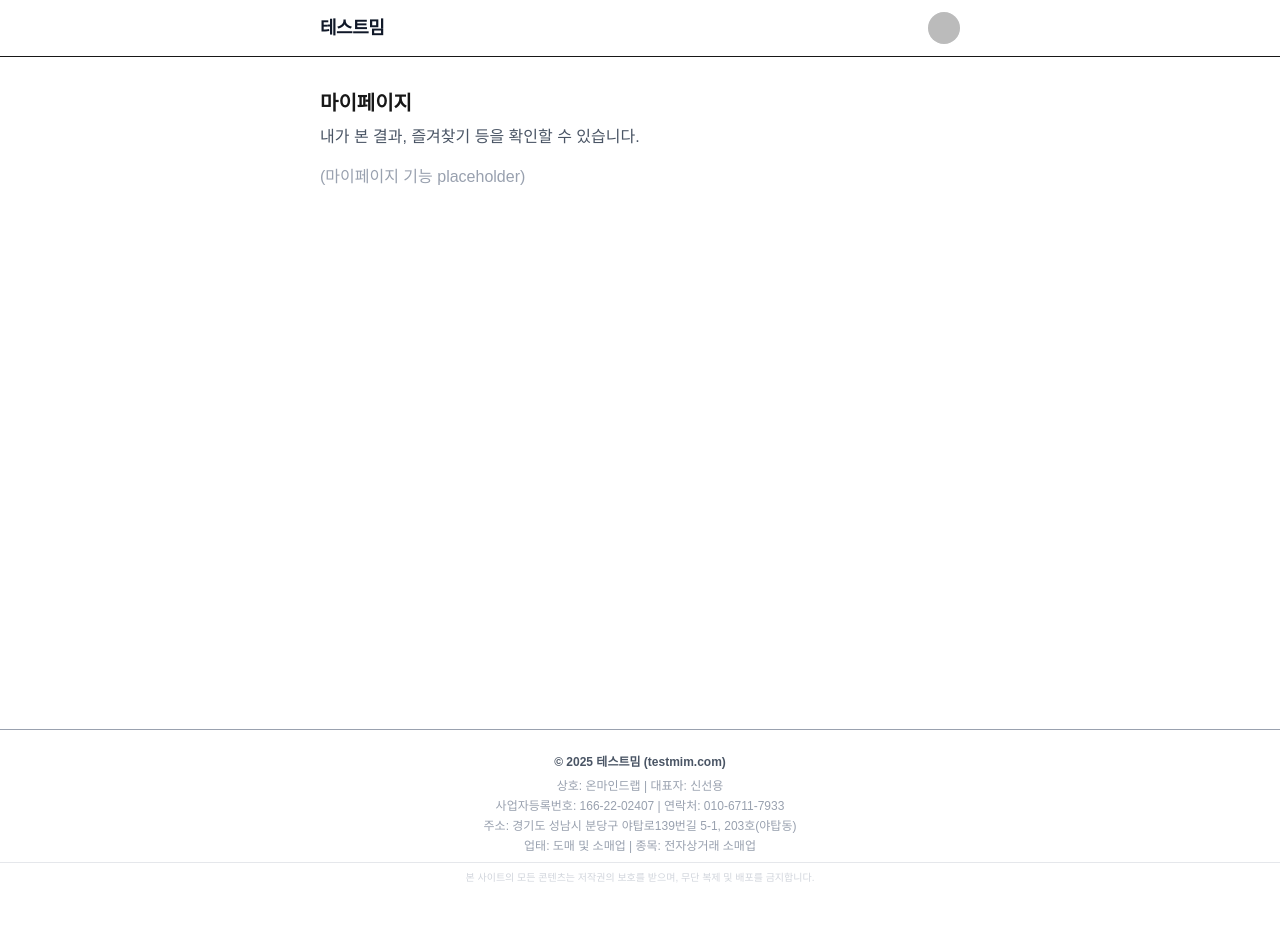
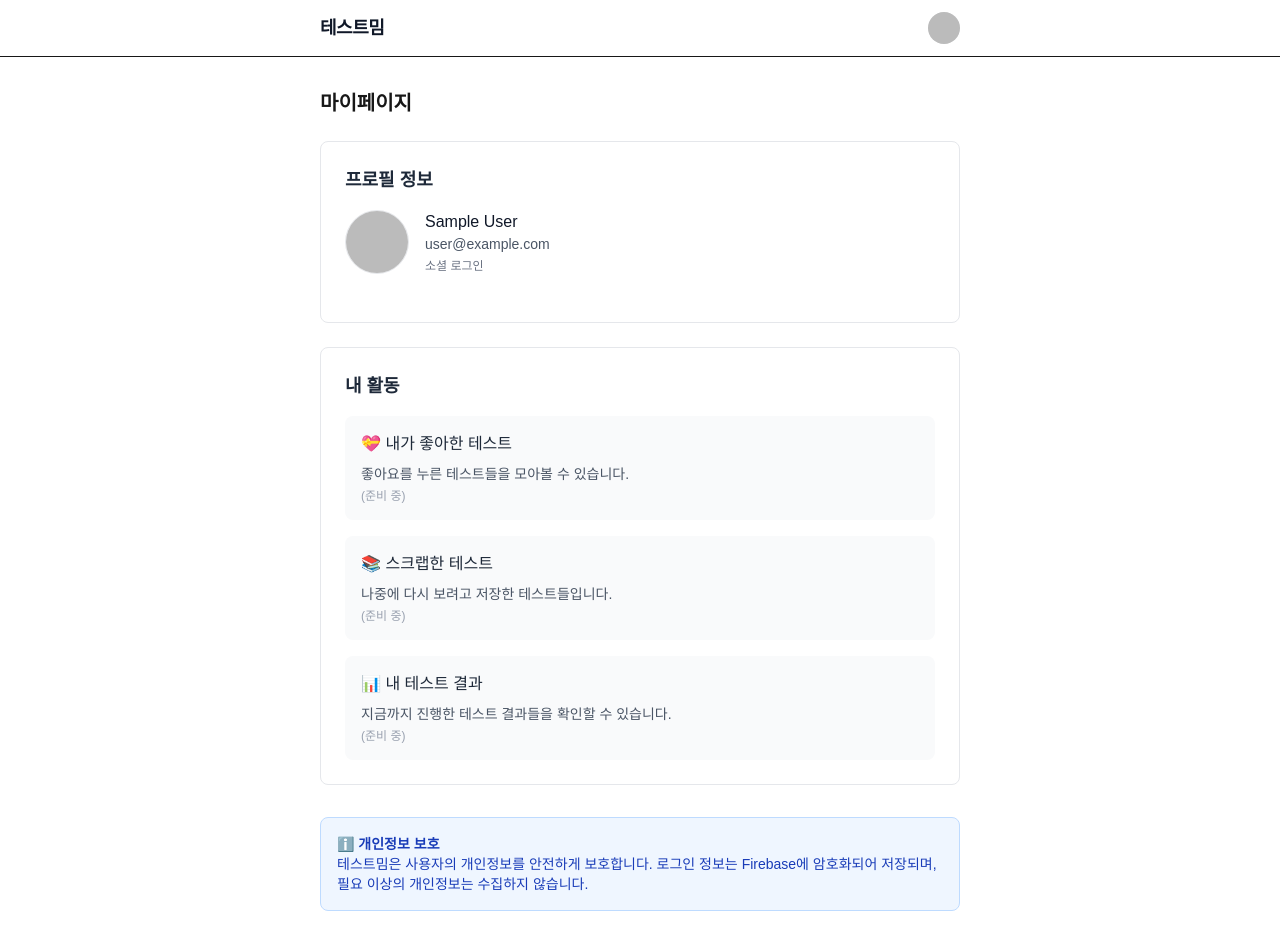
Before and after one commit to pobredward/testmim, a Next.js app: page /mypage in a window 1280 px wide. Shown: the top 952 px of the page. Before the commit the page ends 908 px from the top, so only its background shows below. Built offline with nearby package versions, Linux system fonts and the light colour scheme; no server answers; sample sign-in values are in the browser's storage.

Commit message:
Add Feature "Firebase 등록"

```diff
--- a/src/app/api/auth/[...nextauth]/route.ts
+++ b/src/app/api/auth/[...nextauth]/route.ts
@@ -4,6 +4,9 @@ import FacebookProvider from "next-auth/providers/facebook";
 import NaverProvider from "next-auth/providers/naver";
 import KakaoProvider from "next-auth/providers/kakao";
 import AppleProvider from "next-auth/providers/apple";
+import { auth, db } from "@/firebase";
+import { createUserWithEmailAndPassword, signInWithEmailAndPassword, updateProfile } from "firebase/auth";
+import { doc, setDoc, getDoc, serverTimestamp } from "firebase/firestore";
 
 const handler = NextAuth({
   providers: [
@@ -29,12 +32,70 @@ const handler = NextAuth({
     }),
   ],
   callbacks: {
+    async signIn({ user, account, profile }) {
+      try {
+        if (account && user.email) {
+          // Firebase에서 사용자 확인
+          const userRef = doc(db, "users", user.email);
+          const userDoc = await getDoc(userRef);
+
+          if (!userDoc.exists()) {
+            // 새 사용자인 경우 Firestore에 사용자 정보 저장
+            const userData = {
+              uid: user.id,
+              email: user.email,
+              name: user.name || "",
+              image: user.image || "",
+              provider: account.provider,
+              providerId: account.providerAccountId,
+              createdAt: serverTimestamp(),
+              updatedAt: serverTimestamp(),
+              lastLoginAt: serverTimestamp(),
+            };
+
+            await setDoc(userRef, userData);
+            console.log("새 사용자 생성:", user.email);
+          } else {
+            // 기존 사용자인 경우 로그인 시간 업데이트
+            await setDoc(userRef, {
+              lastLoginAt: serverTimestamp(),
+              updatedAt: serverTimestamp(),
+            }, { merge: true });
+            console.log("기존 사용자 로그인:", user.email);
+          }
+        }
+        return true;
+      } catch (error) {
+        console.error("Firebase 사용자 저장 오류:", error);
+        return true; // 에러가 발생해도 로그인은 계속 진행
+      }
+    },
     async session({ session, token }) {
+      if (session.user?.email) {
+        // 세션에 추가 정보 포함
+        session.user.provider = token.provider as string;
+
+        // Firestore에서 사용자 정보 조회
+        try {
+          const userRef = doc(db, "users", session.user.email);
+          const userDoc = await getDoc(userRef);
+          if (userDoc.exists()) {
+            const userData = userDoc.data();
+            session.user.uid = userData.uid;
+            session.user.createdAt = userData.createdAt;
+          }
+        } catch (error) {
+          console.error("세션 정보 조회 오류:", error);
+        }
+      }
       return session;
     },
-    async jwt({ token, account }) {
+    async jwt({ token, account, user }) {
       if (account) {
         token.provider = account.provider;
+      }
+      if (user) {
+        token.uid = user.id;
       }
       return token;
     },
--- a/src/app/mypage/page.tsx
+++ b/src/app/mypage/page.tsx
@@ -1,9 +1,96 @@
+"use client";
+
+import { useSession } from "next-auth/react";
+import { useRouter } from "next/navigation";
+import { useEffect } from "react";
+
 export default function MyPage() {
+  const { data: session, status } = useSession();
+  const router = useRouter();
+
+  useEffect(() => {
+    if (status === "loading") return; // 로딩 중이면 대기
+    if (!session) {
+      router.push("/signin"); // 로그인하지 않은 경우 로그인 페이지로 이동
+    }
+  }, [session, status, router]);
+
+  if (status === "loading") {
+    return (
+      <div className="flex flex-col items-center justify-center min-h-[40vh]">
+        <div className="w-8 h-8 border-2 border-gray-400 border-t-transparent rounded-full animate-spin mb-4"></div>
+        <p className="text-gray-500">로딩 중...</p>
+      </div>
+    );
+  }
+
+  if (!session) {
+    return null; // useEffect에서 리디렉션 처리됨
+  }
+
   return (
     <div>
-      <h1 className="text-xl font-bold mb-2">마이페이지</h1>
-      <p className="text-gray-600 mb-4">내가 본 결과, 즐겨찾기 등을 확인할 수 있습니다.</p>
-      <div className="text-gray-400">(마이페이지 기능 placeholder)</div>
+      <h1 className="text-xl font-bold mb-6">마이페이지</h1>
+
+      {/* 사용자 정보 섹션 */}
+      <div className="bg-white rounded-lg p-6 mb-6 border border-gray-200">
+        <h2 className="text-lg font-semibold mb-4 text-gray-800">프로필 정보</h2>
+        <div className="flex items-center gap-4 mb-6">
+          {session.user?.image && (
+            <img
+              src={session.user.image}
+              alt="프로필 이미지"
+              className="w-16 h-16 rounded-full object-cover border border-gray-200"
+            />
+          )}
+          <div>
+            <p className="font-medium text-gray-900">{session.user?.name || "이름 없음"}</p>
+            <p className="text-gray-600 text-sm">{session.user?.email}</p>
+            <p className="text-gray-500 text-xs mt-1">
+              {session.user?.provider ? `${session.user.provider} 로그인` : "소셜 로그인"}
+            </p>
+          </div>
+        </div>
+
+        {/* 가입일 정보 */}
+        {session.user?.createdAt && (
+          <div className="text-sm text-gray-500">
+            가입일: {new Date(session.user.createdAt.seconds * 1000).toLocaleDateString("ko-KR")}
+          </div>
+        )}
+      </div>
+
+      {/* 기능 섹션 */}
+      <div className="bg-white rounded-lg p-6 border border-gray-200">
+        <h2 className="text-lg font-semibold mb-4 text-gray-800">내 활동</h2>
+        <div className="grid grid-cols-1 gap-4">
+          <div className="p-4 bg-gray-50 rounded-lg">
+            <h3 className="font-medium text-gray-800 mb-2">💝 내가 좋아한 테스트</h3>
+            <p className="text-gray-600 text-sm">좋아요를 누른 테스트들을 모아볼 수 있습니다.</p>
+            <p className="text-gray-400 text-xs mt-1">(준비 중)</p>
+          </div>
+          <div className="p-4 bg-gray-50 rounded-lg">
+            <h3 className="font-medium text-gray-800 mb-2">📚 스크랩한 테스트</h3>
+            <p className="text-gray-600 text-sm">나중에 다시 보려고 저장한 테스트들입니다.</p>
+            <p className="text-gray-400 text-xs mt-1">(준비 중)</p>
+          </div>
+          <div className="p-4 bg-gray-50 rounded-lg">
+            <h3 className="font-medium text-gray-800 mb-2">📊 내 테스트 결과</h3>
+            <p className="text-gray-600 text-sm">지금까지 진행한 테스트 결과들을 확인할 수 있습니다.</p>
+            <p className="text-gray-400 text-xs mt-1">(준비 중)</p>
+          </div>
+        </div>
+      </div>
+
+      {/* 안내 메시지 */}
+      <div className="mt-8 p-4 bg-blue-50 rounded-lg border border-blue-200">
+        <p className="text-blue-800 text-sm">
+          ℹ️ <strong>개인정보 보호</strong><br />
+          테스트밈은 사용자의 개인정보를 안전하게 보호합니다.
+          로그인 정보는 Firebase에 암호화되어 저장되며,
+          필요 이상의 개인정보는 수집하지 않습니다.
+        </p>
+      </div>
     </div>
   );
 }
--- /dev/null
+++ b/src/types/next-auth.d.ts
@@ -0,0 +1,33 @@
+import "next-auth";
+import { Timestamp } from "firebase/firestore";
+
+declare module "next-auth" {
+  interface Session {
+    user: {
+      id: string;
+      name?: string | null;
+      email?: string | null;
+      image?: string | null;
+      provider?: string;
+      uid?: string;
+      createdAt?: Timestamp;
+    };
+  }
+
+  interface User {
+    id: string;
+    name?: string | null;
+    email?: string | null;
+    image?: string | null;
+    provider?: string;
+    uid?: string;
+    createdAt?: Timestamp;
+  }
+}
+
+declare module "next-auth/jwt" {
+  interface JWT {
+    provider?: string;
+    uid?: string;
+  }
+}
```
